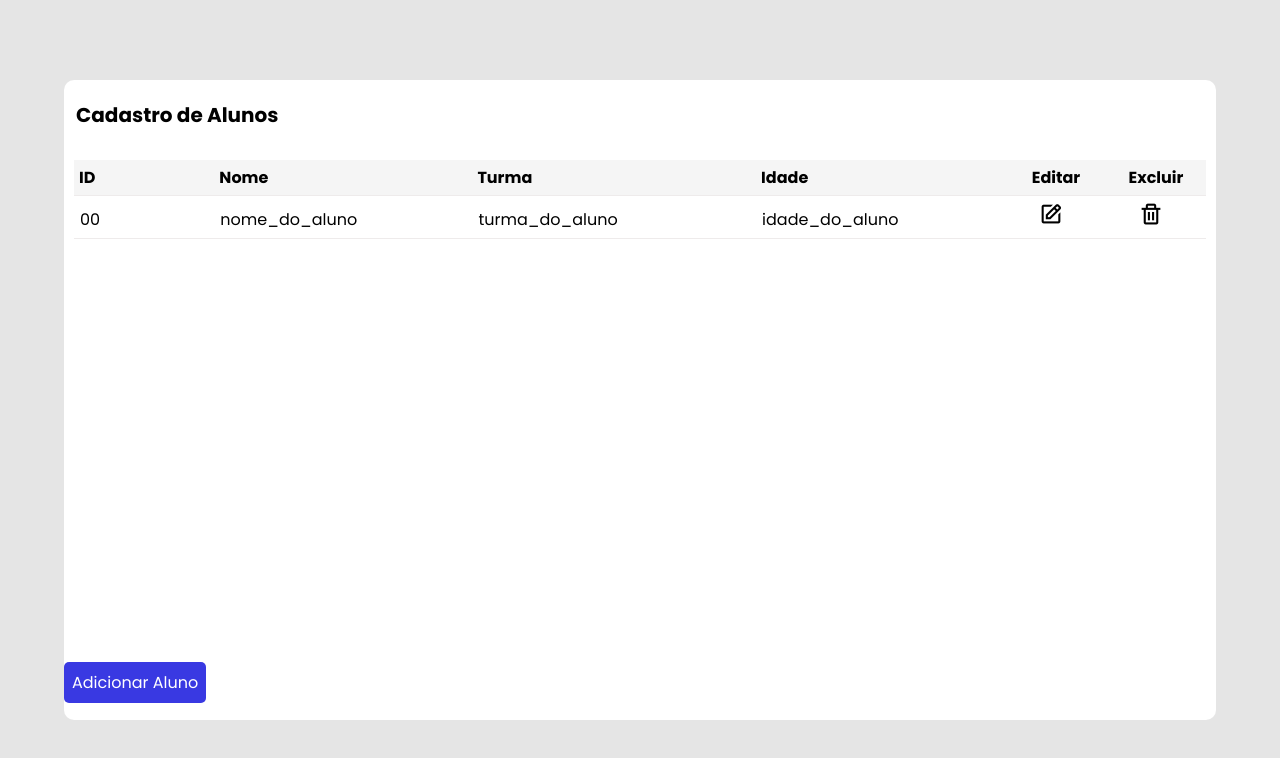
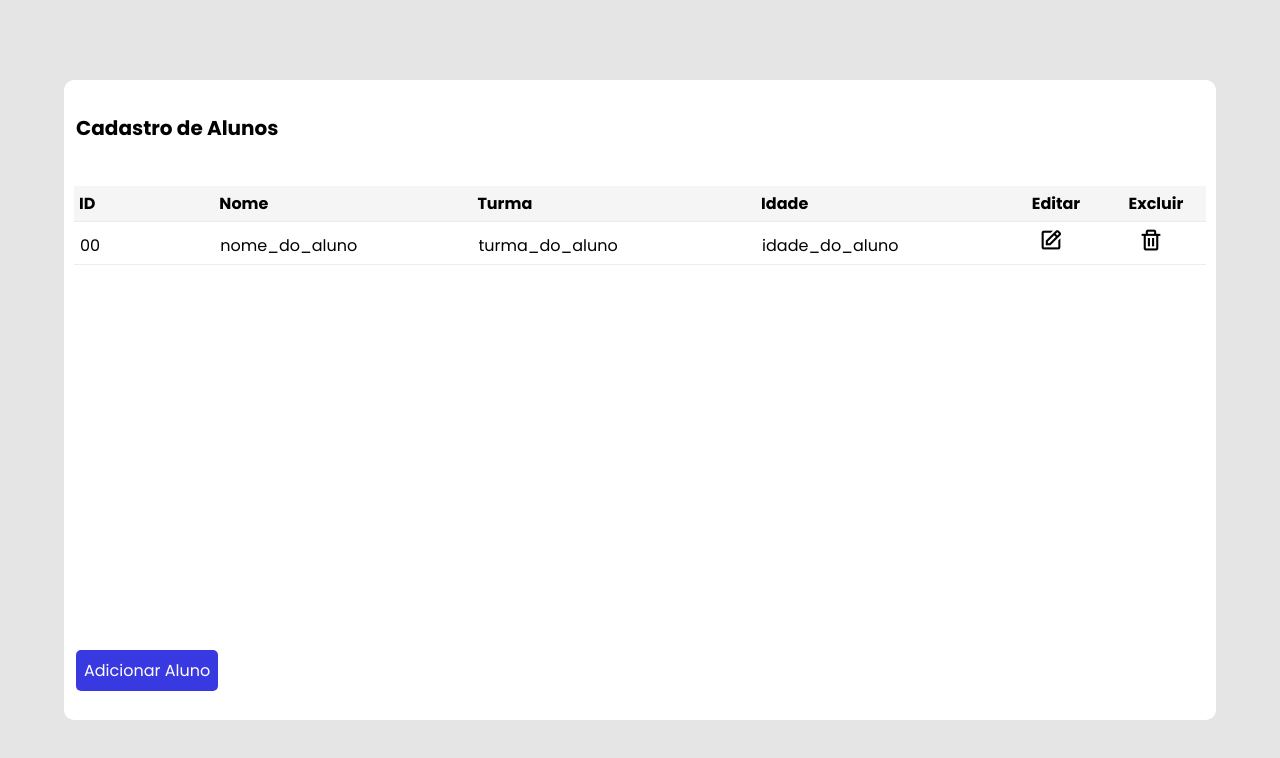
Before and after one commit to otaviogrocha/crud-web-js, a plain HTML site: page index.html in a window 1280 px wide. Drawn offline with nearby package versions, Linux system fonts and the light colour scheme.

Commit message:
ending css customization -> button #ADD and table footer

```diff
--- a/src/css/style.css
+++ b/src/css/style.css
@@ -28,7 +28,7 @@ body {
 }
 
 .header-table {
-    min-height: 70px;
+    min-height: 15%;
     display: flex;
     align-items: center;
     justify-content: space-between;
@@ -45,7 +45,7 @@ body {
 .body-table {
     padding: 10px 10px 0px 10px;
     width: auto;
-    height: 80%;
+    height: 72.5%;
 }
 
 .body-table::-webkit-scrollbar {
@@ -99,12 +99,20 @@ tbody tr td.acao {
 }
 
 
-.table-footer{
-
+.table-footer {
+    display: flex;
+    align-items: center;
+    justify-content: space-between;
+    margin: auto 12px;
+    position: relative;
+    width: auto;
+    height: 12.5%;
 }
 
 #add {
+    position: absolute;
     font-size: 16px;
+    margin-bottom: 20px;
     padding: 8px;
     border-radius: 5px;
     border: none;
@@ -157,7 +165,7 @@ tbody tr td.acao {
     position: fixed;
     top: 0;
     left: 0;
-    background-color: rgba(0, 0, 0, 0.5) ;
+    background-color: rgba(0, 0, 0, 0.5);
     display: none;
     z-index: 999;
     align-items: center;
@@ -190,7 +198,7 @@ tbody tr td.acao {
     border-bottom: 1px solid rgb(168, 139, 139);
 }
 
-.modal button{
+.modal button {
     width: 100%;
     margin: 10px auto;
     outline: none;
@@ -202,7 +210,8 @@ tbody tr td.acao {
     color: white;
 }
 
-.active, .modal {
+.active,
+.modal {
     display: flex;
     animation: modal .4s;
 }
@@ -212,7 +221,8 @@ tbody tr td.acao {
         opacity: 0;
         transform: translate3d(0, -60px, 0);
     }
-    to{
+
+    to {
         opacity: 1;
         transform: translate3d(0, 0, 0);
     }
@@ -229,6 +239,6 @@ td button i {
     font-size: 25px;
 }
 
-td button i:first-child{
+td button i:first-child {
     margin-right: 10px;
 }
```
Also changed, not shown: src/js/main.js (+18 -0 lines), 1 other file.
